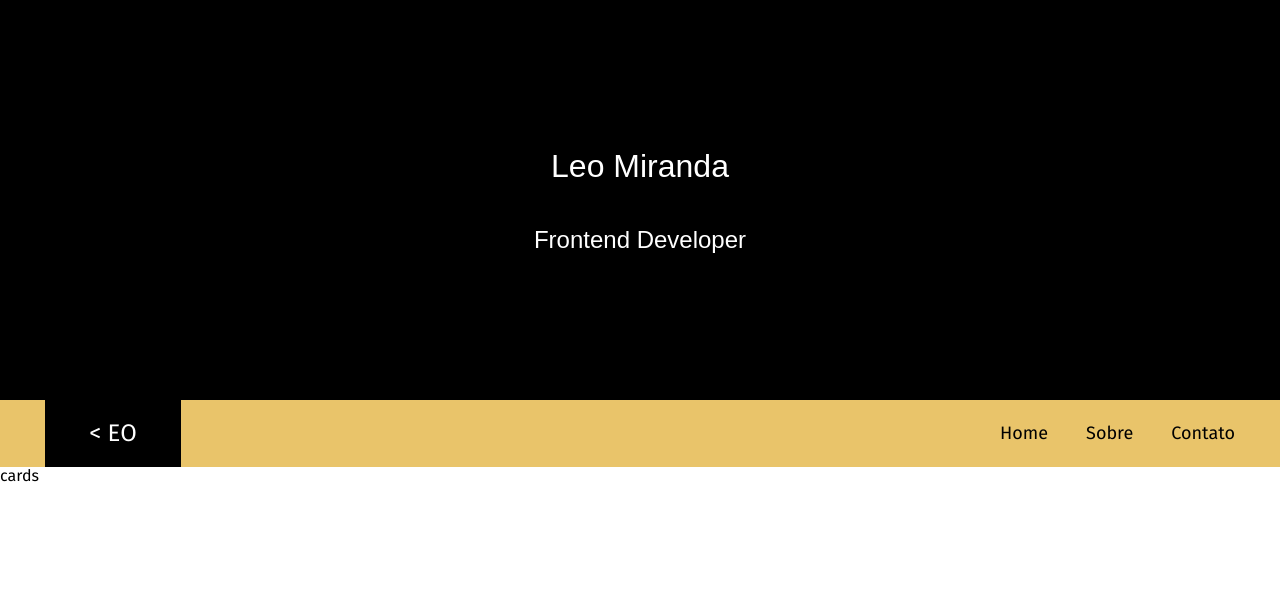
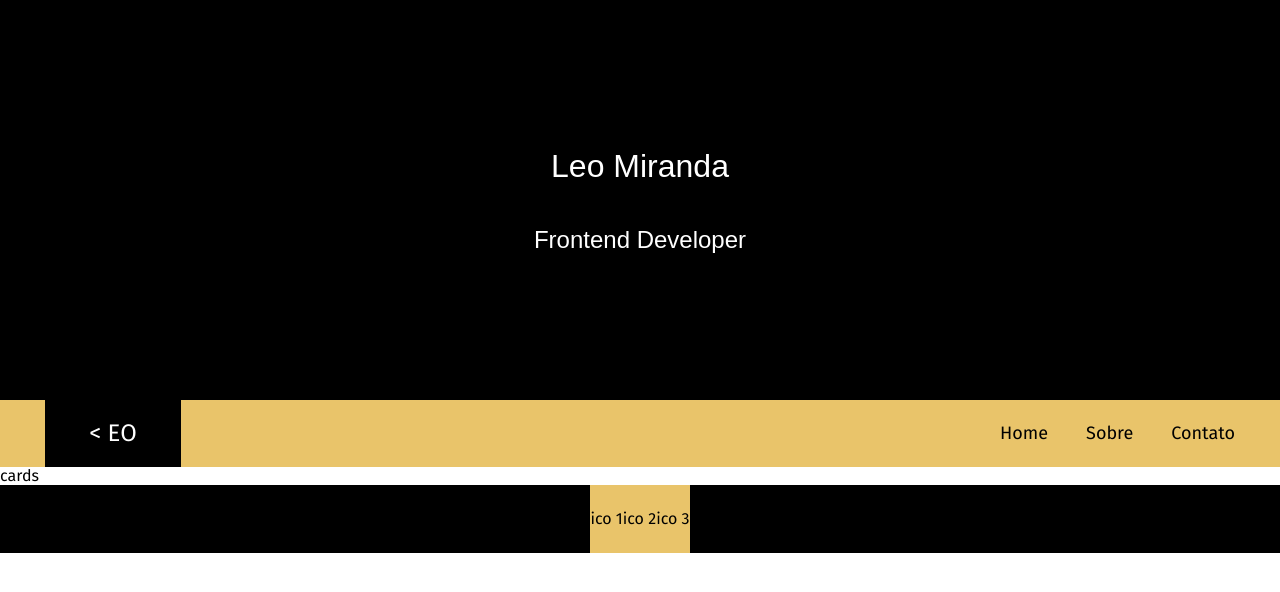
Before and after one commit to leomiranda/Leonardo_Miranda_BootcampFrontendAlura, a Next.js app: page / in a window 1280 px wide. Shown: the top 592 px of the page. Built offline with nearby package versions, Linux system fonts and the light colour scheme; a web font is replaced by a local one.

Commit message:
add footer component

```diff
--- a/pages/index.js
+++ b/pages/index.js
@@ -2,6 +2,7 @@ import React from 'react';
 import Cover from '../src/components/sections/Cover';
 import Header from '../src/components/sections/Header/index';
 import WrapperProjects from '../src/components/sections/WrapperProjects/index';
+import Footer from '../src/components/sections/Footer/index';
 
 export default function Home() {
   return (
@@ -9,6 +10,7 @@ export default function Home() {
       <Cover />
       <Header />
       <WrapperProjects />
+      <Footer />
     </>
   );
 }
--- /dev/null
+++ b/src/components/sections/Footer/index.js
@@ -0,0 +1,28 @@
+import React from 'react';
+import styled from 'styled-components';
+
+const FooterBg = styled.footer`
+  height: 68px;
+  background-color: #000;
+  display: flex;
+  justify-content: center;
+`;
+
+const FooterWrapper = styled.div`
+  background-color: #e9c46a;
+  display: flex;
+  align-items: center;
+  padding-
+`;
+
+export default function Footer() {
+  return (
+    <FooterBg>
+      <FooterWrapper>
+        <span>ico 1</span>
+        <span>ico 2</span>
+        <span>ico 3</span>
+      </FooterWrapper>
+    </FooterBg>
+  );
+}
```
